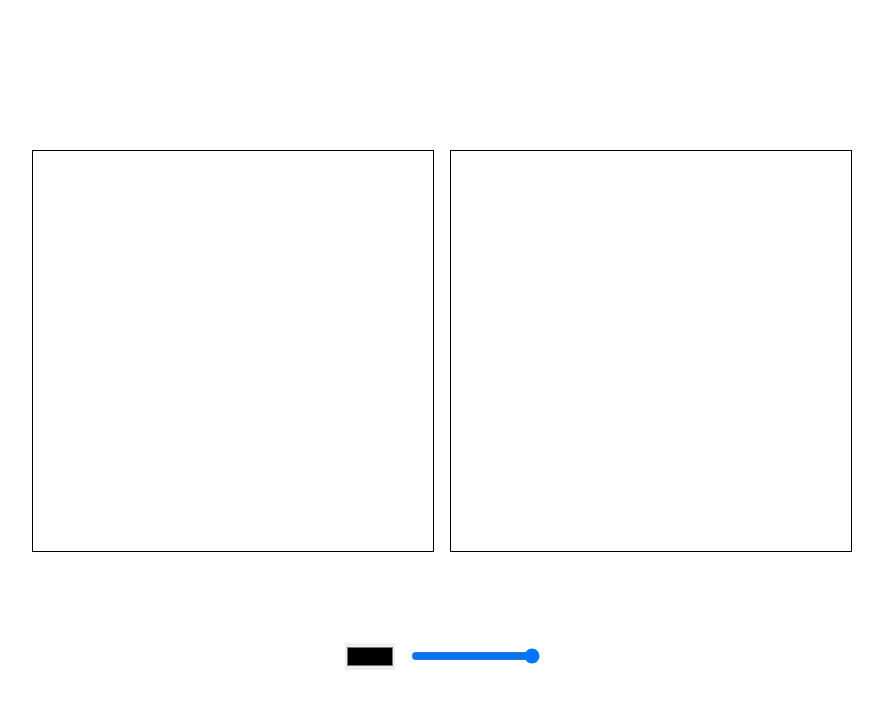
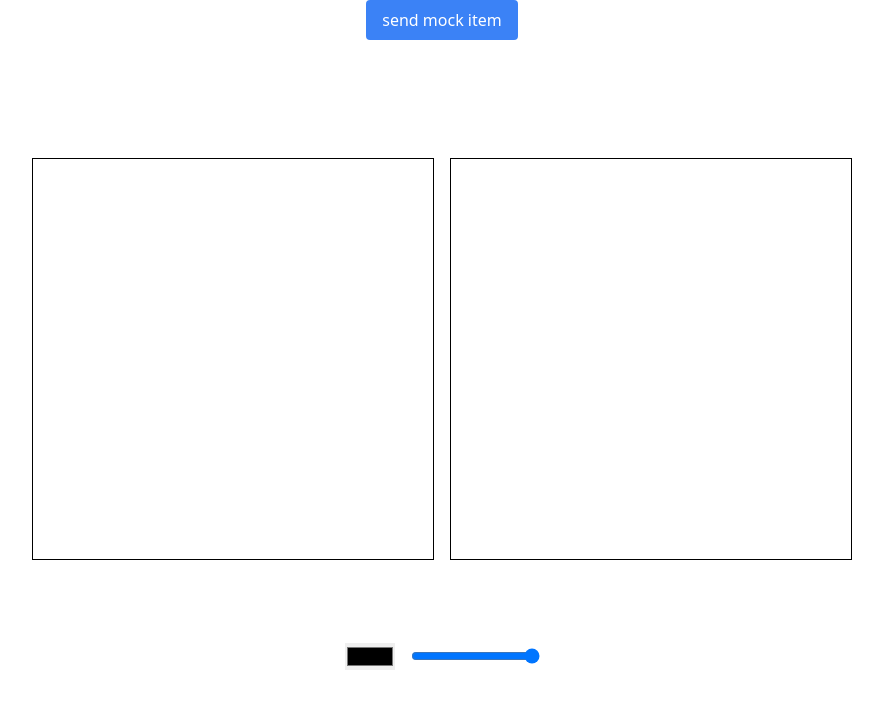
Before and after one commit to wevertoum/mapa-sinodal, a Next.js app: page /draw in a window 1280 px wide. Shown: the top 708 px of the page, without its empty margins (198-1081 px from the left). Built offline with nearby package versions, Linux system fonts and the light colour scheme; no server answers.

Commit message:
dont touch its art!

```diff
--- a/src/app/draw/page.tsx
+++ b/src/app/draw/page.tsx
@@ -1,8 +1,8 @@
 "use client";
-import DebounceInput from "@/components/DebounceInput";
+import DebounceLab from "@/components/DebounceLab";
 import DrawCanvas from "@/components/DrawCanvas";
 import { debounce } from "lodash";
-import React, { useCallback, useEffect, useState } from "react";
+import React, { useCallback, useState } from "react";
 
 const DrawPage: React.FC = () => {
   const [drawedLines, setDrawedLines] = useState<Models.DrawedLine[]>([]);
@@ -24,7 +24,7 @@ const DrawPage: React.FC = () => {
 
   return (
     <div className="w-screen h-screen flex flex-col justify-center items-center gap-4">
-      <DebounceInput />
+      <DebounceLab />
       <div className="w-full h-full flex justify-center items-center gap-4">
         <div>
           <small className="text-white text-left">Drawing</small>
--- a/src/components/DebounceInput.tsx
+++ /dev/null
@@ -1,49 +0,0 @@
-import React, { useState, useEffect } from "react";
-
-interface Props {}
-const DebounceInput: React.FC<Props> = () => {
-  const [value, setValue] = useState("");
-  const [isTyping, setIsTyping] = useState(false);
-  const [lastValue, setLastValue] = useState("");
-
-  useEffect(() => {
-    let typingTimeout: NodeJS.Timeout | undefined;
-
-    const handleTypingTimeout = () => {
-      setIsTyping(false);
-      console.log("Last value:", lastValue);
-      setLastValue("");
-      setValue("");
-    };
-
-    if (isTyping) {
-      clearTimeout(typingTimeout);
-      typingTimeout = setTimeout(handleTypingTimeout, 500);
-    }
-
-    return () => {
-      clearTimeout(typingTimeout);
-    };
-  }, [lastValue, isTyping]);
-
-  const handleChanges = (e: React.ChangeEvent<HTMLInputElement>) => {
-    const typedValue = e.target.value;
-    setValue(typedValue);
-    setLastValue(typedValue);
-
-    if (!isTyping) {
-      setIsTyping(true);
-    }
-  };
-
-  return (
-    <div className="flex flex-col gap-4">
-      <input type="text" onChange={handleChanges} value={value} />
-      <small className="text-white">
-        {isTyping ? "Typing..." : "Not typing"}
-      </small>
-    </div>
-  );
-};
-
-export default DebounceInput;
--- /dev/null
+++ b/src/components/DebounceLab.tsx
@@ -0,0 +1,37 @@
+import useDebouncedEvent from "@/hooks/useDebouncedEvent";
+import React, { useState } from "react";
+
+interface Props {}
+
+interface MockItem {
+  width: number;
+  color: string;
+  id: number;
+}
+
+const DebounceLab: React.FC<Props> = () => {
+  const { isChanging, handleEvent } = useDebouncedEvent<MockItem>(
+    (typedValue) => {
+      console.log("Array send in the last 1000 milliseconds:", typedValue);
+    },
+    1000
+  );
+
+  return (
+    <div className="flex flex-col gap-4">
+      <button
+        className="bg-blue-500 text-white px-4 py-2 rounded"
+        onClick={() =>
+          handleEvent({ width: 10, color: "red", id: Math.random() * 1000 })
+        }
+      >
+        send mock item
+      </button>
+      <small className="text-white">
+        {isChanging ? "sending..." : "not sending!"}
+      </small>
+    </div>
+  );
+};
+
+export default DebounceLab;
--- /dev/null
+++ b/src/hooks/useDebouncedEvent.ts
@@ -0,0 +1,40 @@
+import { useState, useEffect } from "react";
+
+const useDebouncedEvent = <T>(
+  callback: (values: T[]) => void,
+  delay: number = 500
+) => {
+  const [isChanging, setIsChanging] = useState(false);
+  const [lastValue, setLastValue] = useState<T[]>([]);
+
+  useEffect(() => {
+    let typingTimeout: NodeJS.Timeout | undefined;
+
+    const handleTypingTimeout = () => {
+      setIsChanging(false);
+      callback(lastValue);
+      setLastValue([]);
+    };
+
+    if (isChanging) {
+      clearTimeout(typingTimeout);
+      typingTimeout = setTimeout(handleTypingTimeout, delay);
+    }
+
+    return () => {
+      clearTimeout(typingTimeout);
+    };
+  }, [lastValue, isChanging, delay, callback]);
+
+  const handleEvent = (e: T) => {
+    setLastValue((prevValue) => [...prevValue, e]);
+
+    if (!isChanging) {
+      setIsChanging(true);
+    }
+  };
+
+  return { isChanging, handleEvent };
+};
+
+export default useDebouncedEvent;
```
